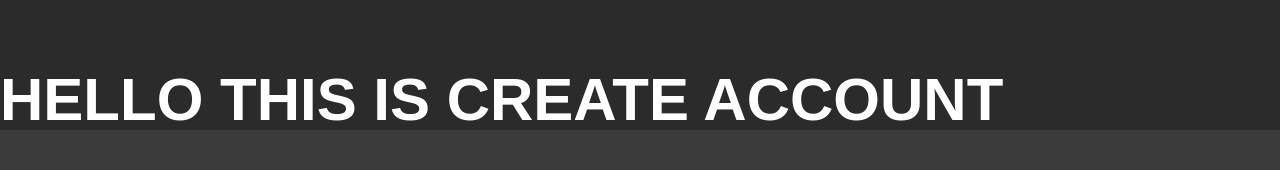
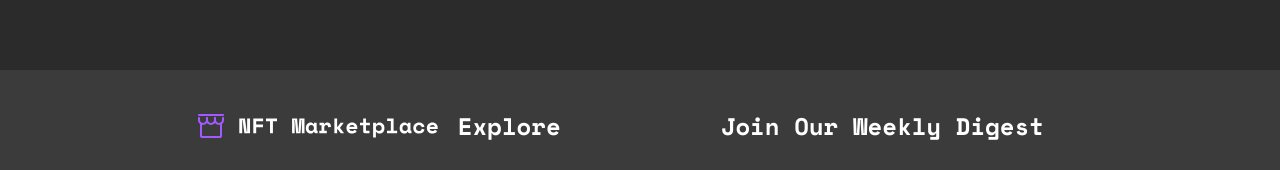
Before and after one commit to VyD1nk1902/NFT-Marketplace, a React (Vite) app: page / in a window 1280 px wide. Shown: the part 6252-6422 px from the top of the page. Built offline with nearby package versions, Linux system fonts and the light colour scheme.

Commit message:
Setup react router

```diff
--- a/src/App.tsx
+++ b/src/App.tsx
@@ -9,13 +9,18 @@
 import Homepage from "@pages/Homepage";
 import CreateAccount from "@pages/CreateAccount";
 
+//Routes and Route
+import { Routes, Route } from "react-router-dom";
+
 function App() {
   return (
     <div>
       <Header />
       <ModalHeader />
-      <Homepage />
-      <CreateAccount />
+      <Routes>
+        <Route path="/" element={<Homepage />} />
+        <Route path="/create-account" element={<CreateAccount />} />
+      </Routes>
       <Footer />
     </div>
   );
--- a/src/main.tsx
+++ b/src/main.tsx
@@ -2,8 +2,13 @@
 import { createRoot } from "react-dom/client";
 import App from "./App.tsx";
 
+//BrowserRouter
+import { BrowserRouter } from "react-router-dom";
+
 createRoot(document.getElementById("root")!).render(
   <StrictMode>
-    <App />
+    <BrowserRouter>
+      <App />
+    </BrowserRouter>
   </StrictMode>
 );
```
